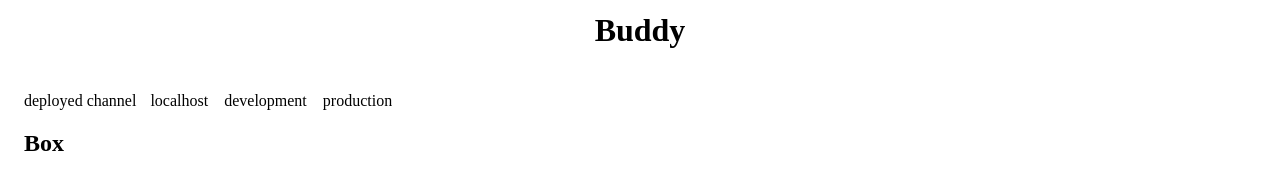
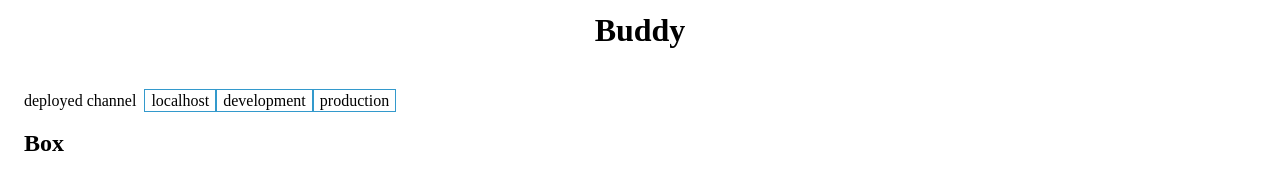
Before and after one commit to kmu-kcc/buddy-frontend, a React (Create React App) app: page /test in a window 1280 px wide. Shown: the top 177 px of the page. Built offline with nearby package versions, Linux system fonts and the light colour scheme; a web font is replaced by a local one.

Commit message:
Add border to deployed channel labels

```diff
--- a/src/pages/Test.tsx
+++ b/src/pages/Test.tsx
@@ -11,6 +11,7 @@ const StateLabel = styled.span<{active: boolean;}>`
   padding: 2px 6px;
   color: ${({active}) => active ? '#fff' : '#000'};
   ${({active}) => active ? 'background-color: #3399cc;' : ''}
+  border: 1px solid #3399cc;
 `;
 
 export const Test = () => {
@@ -45,8 +46,8 @@ export const Test = () => {
     <Box width='100%' p='16px 24px'>
       <p>
         deployed channel&nbsp;&nbsp;
-        <StateLabel active={env === 'localhost'}>localhost</StateLabel>&nbsp;
-        <StateLabel active={env === 'development'}>development</StateLabel>&nbsp;
+        <StateLabel active={env === 'localhost'}>localhost</StateLabel>
+        <StateLabel active={env === 'development'}>development</StateLabel>
         <StateLabel active={env === 'production'}>production</StateLabel>
       </p>
       <h2>Box</h2>
```
